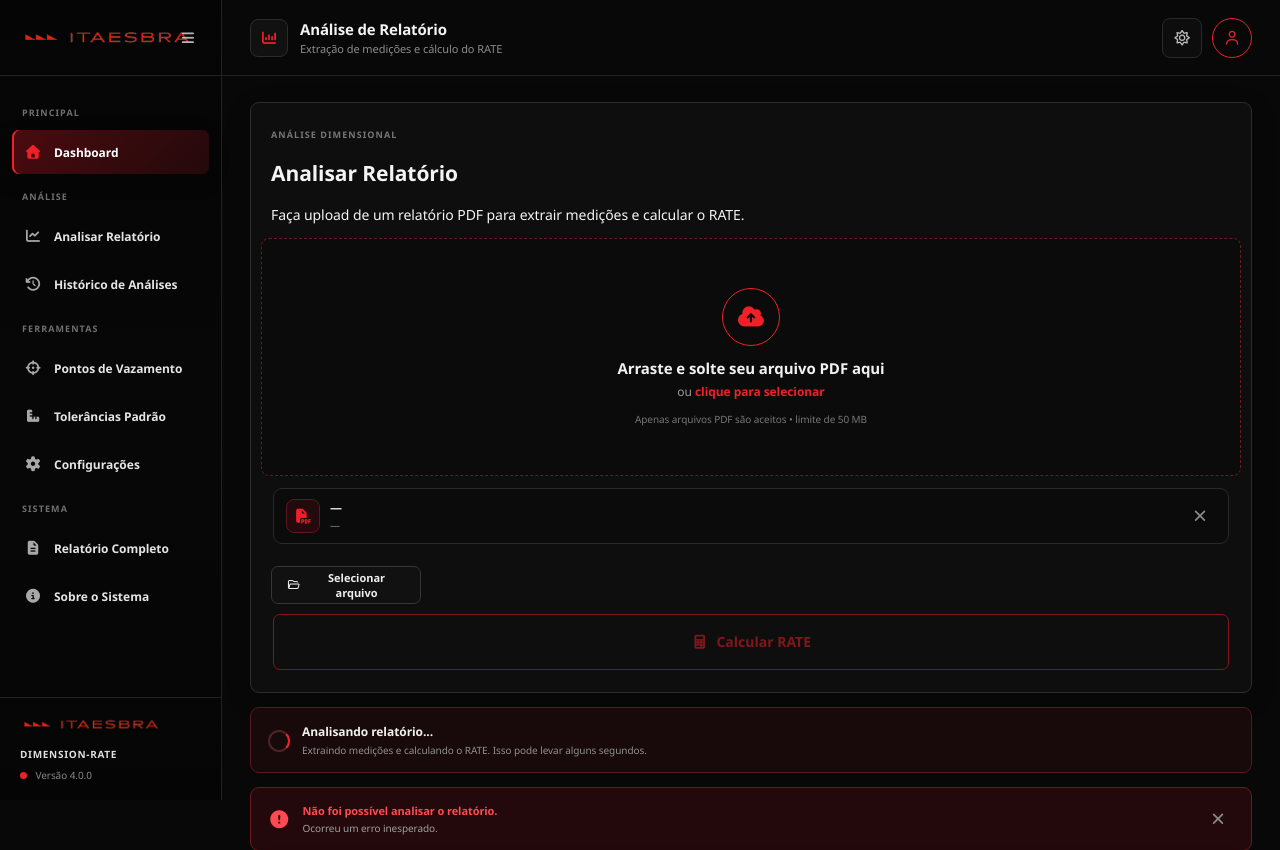
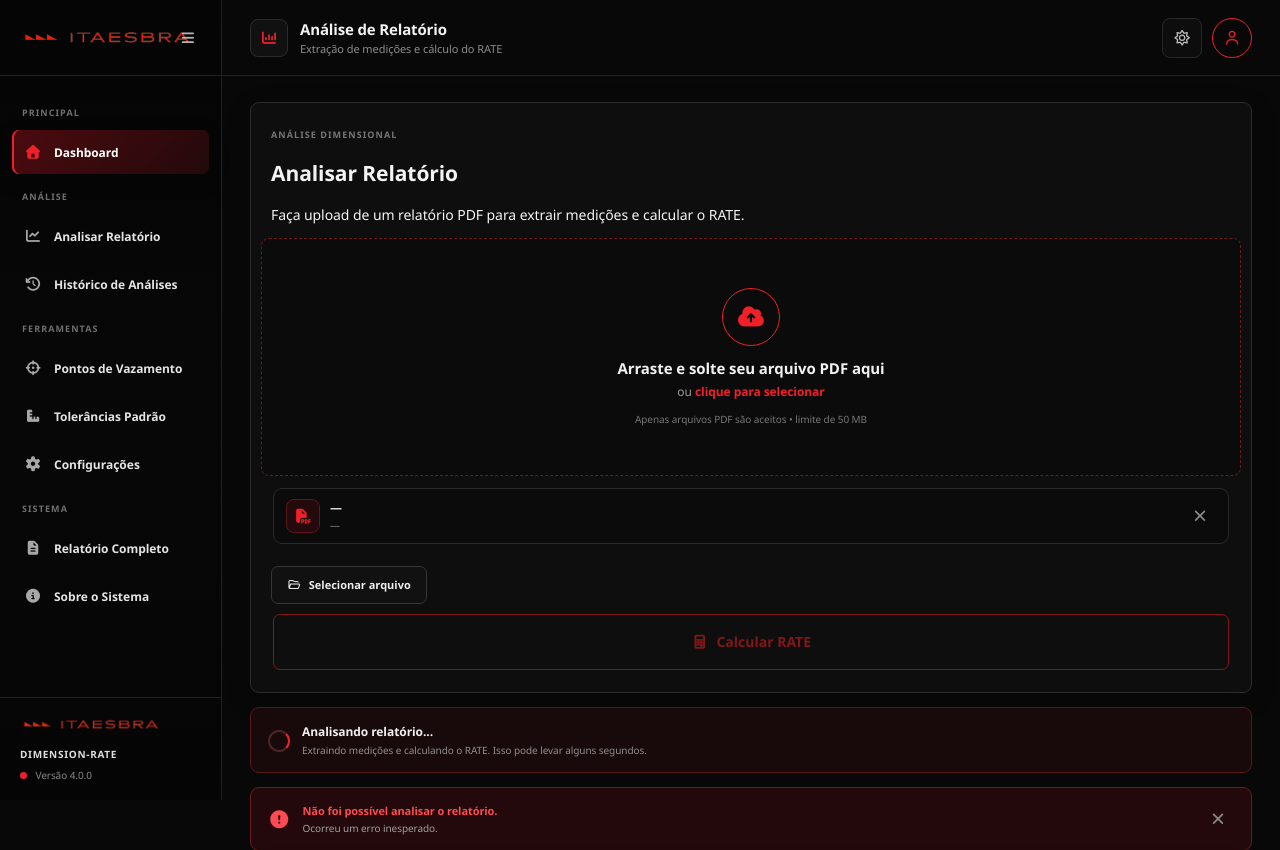
Before and after one commit to Czar-07/dimensional_inspect, a Flask app: page / in a window 1280 px wide. Shown: the top 850 px of the page. Run offline with Flask 3, Linux system fonts and the light colour scheme.

Commit message:
Update style.css

```diff
--- a/app/static/css/style.css
+++ b/app/static/css/style.css
@@ -73,7 +73,7 @@ body{font-family:"Segoe UI",Arial,sans-serif;font-size:14px;letter-spacing:-.005
 .file-details span{color:#858585}
 .icon-button{color:#8b8b8b}
 .icon-button:hover{background:#1a1a1a;color:#ef2028}
-.btn{border-radius:7px; margin:10px; width: 150px;}
+.btn{border-radius:7px; margin:10px;}
 .btn-primary{background:#ef2028;color:#fff;box-shadow:0 6px 18px rgba(239,32,40,.18)}
 .btn-primary:hover{background:#ff2e36}
 .btn-secondary{background:#111;border:1px solid #363636;color:#eee}
```
